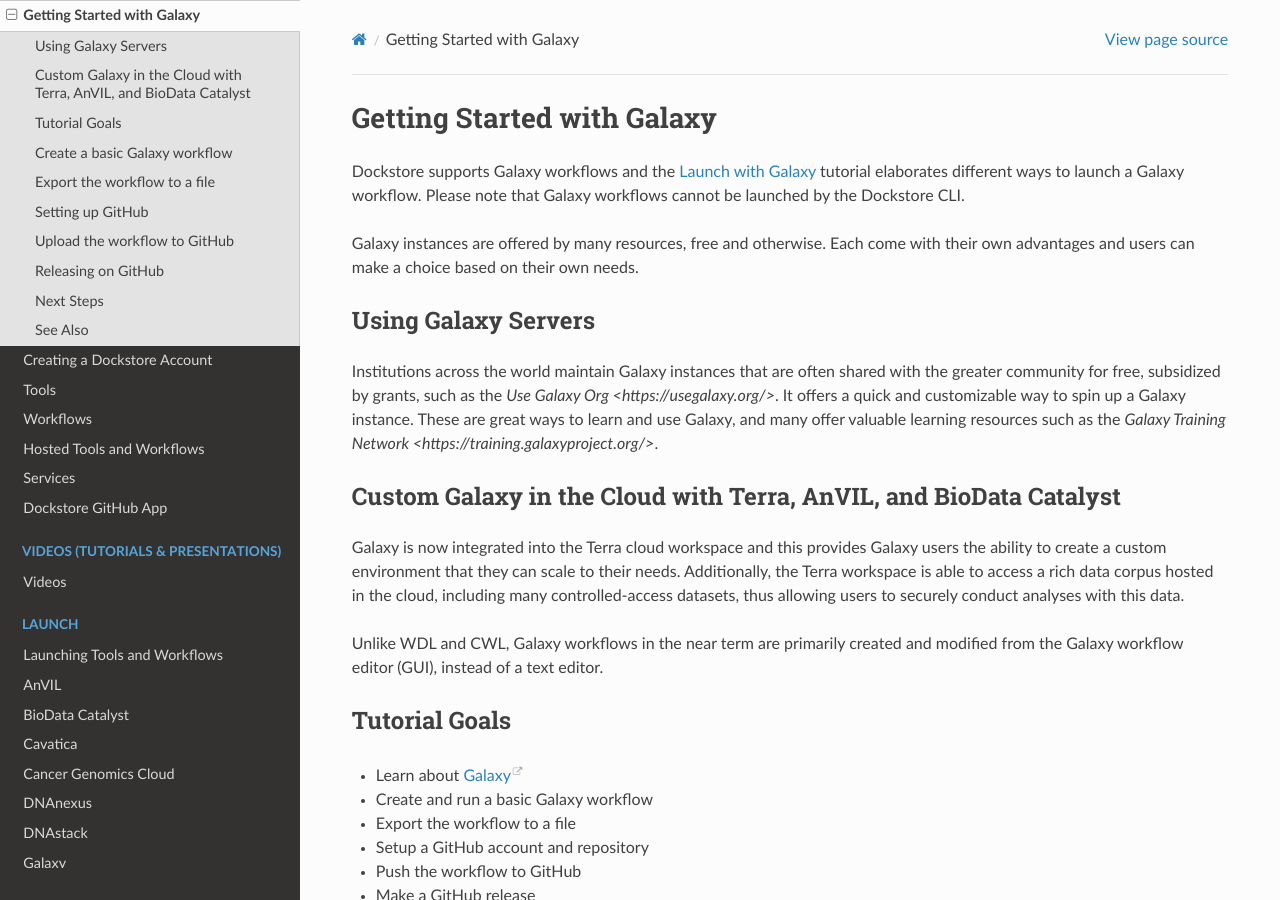
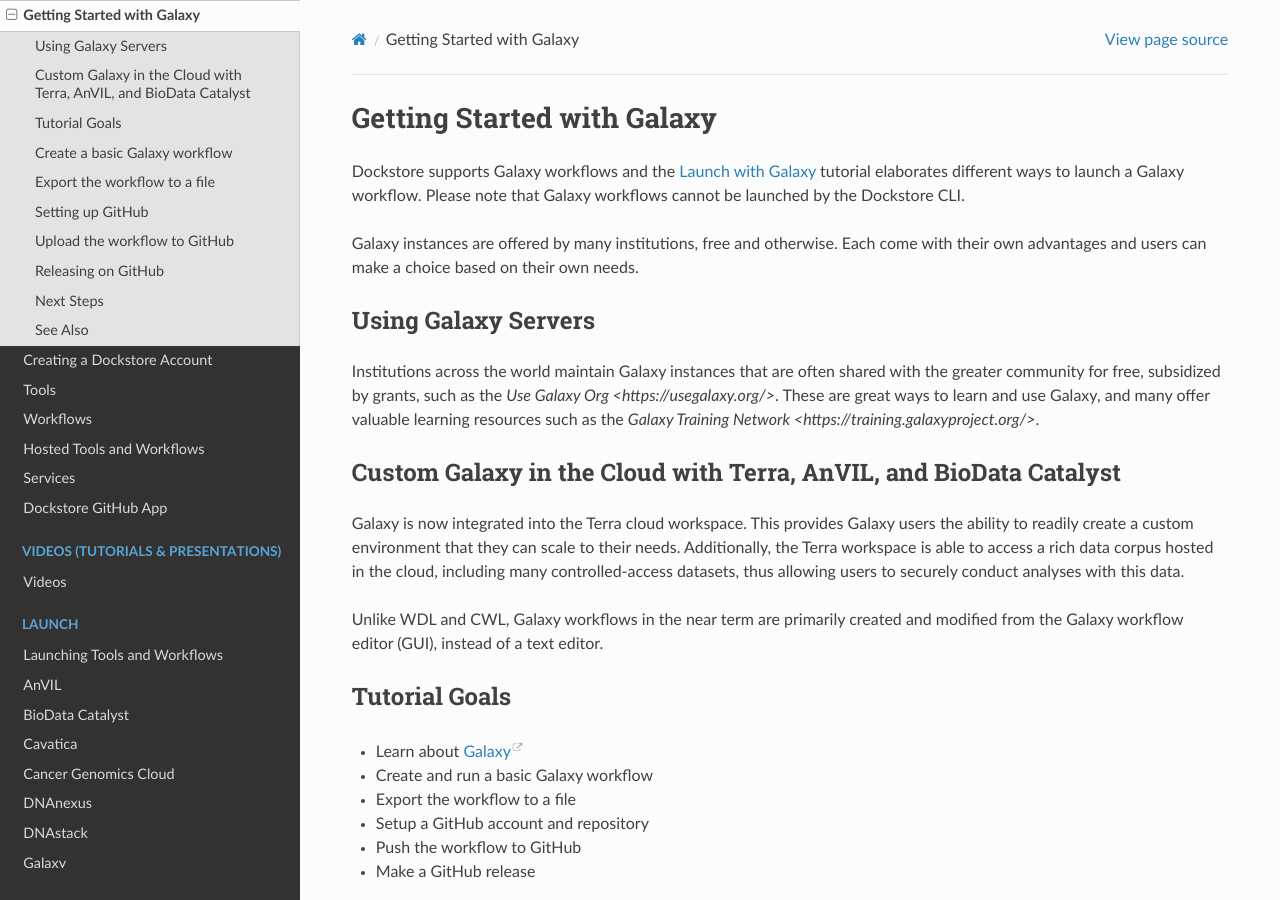
Before and after one commit to dockstore/dockstore-documentation, a Sphinx documentation site: the page built from docs/getting-started/getting-started-with-galaxy.rst, in a window 1280 px wide and 900 px high. Built offline with Sphinx 7.4.7 and the Read the Docs theme 2.0.0, drawn with Linux system fonts in a browser that asks for light colours.

Commit message:
Update getting-started-with-galaxy.rst
Minor changes to wording

```diff
--- a/docs/getting-started/getting-started-with-galaxy.rst
+++ b/docs/getting-started/getting-started-with-galaxy.rst
@@ -4,15 +4,15 @@
 
 Dockstore supports Galaxy workflows and the :doc:`Launch with Galaxy <../../launch-with/galaxy-launch-with>` tutorial elaborates different ways to launch a Galaxy workflow. Please note that Galaxy workflows cannot be launched by the Dockstore CLI.
 
-Galaxy instances are offered by many resources, free and otherwise. Each come with their own advantages and users can make a choice based on their own needs.
+Galaxy instances are offered by many institutions, free and otherwise. Each come with their own advantages and users can make a choice based on their own needs.
 
 Using Galaxy Servers
 --------------------
-Institutions across the world maintain Galaxy instances that are often shared with the greater community for free, subsidized by grants, such as the `Use Galaxy Org <https://usegalaxy.org/>`. It offers a quick and customizable way to spin up a Galaxy instance. These are great ways to learn and use Galaxy, and many offer valuable learning resources such as the `Galaxy Training Network <https://training.galaxyproject.org/>`.
+Institutions across the world maintain Galaxy instances that are often shared with the greater community for free, subsidized by grants, such as the `Use Galaxy Org <https://usegalaxy.org/>`. These are great ways to learn and use Galaxy, and many offer valuable learning resources such as the `Galaxy Training Network <https://training.galaxyproject.org/>`.
 
 Custom Galaxy in the Cloud with Terra, AnVIL, and BioData Catalyst
 ------------------------------------------------------------------
-Galaxy is now integrated into the Terra cloud workspace and this provides Galaxy users the ability to create a custom environment that they can scale to their needs. Additionally, the Terra workspace is able to access a rich data corpus hosted in the cloud, including many controlled-access datasets, thus allowing users to securely conduct analyses with this data.
+Galaxy is now integrated into the Terra cloud workspace. This provides Galaxy users the ability to readily create a custom environment that they can scale to their needs. Additionally, the Terra workspace is able to access a rich data corpus hosted in the cloud, including many controlled-access datasets, thus allowing users to securely conduct analyses with this data.
 
 Unlike WDL and CWL, Galaxy
 workflows in the near term are primarily created and modified
```
